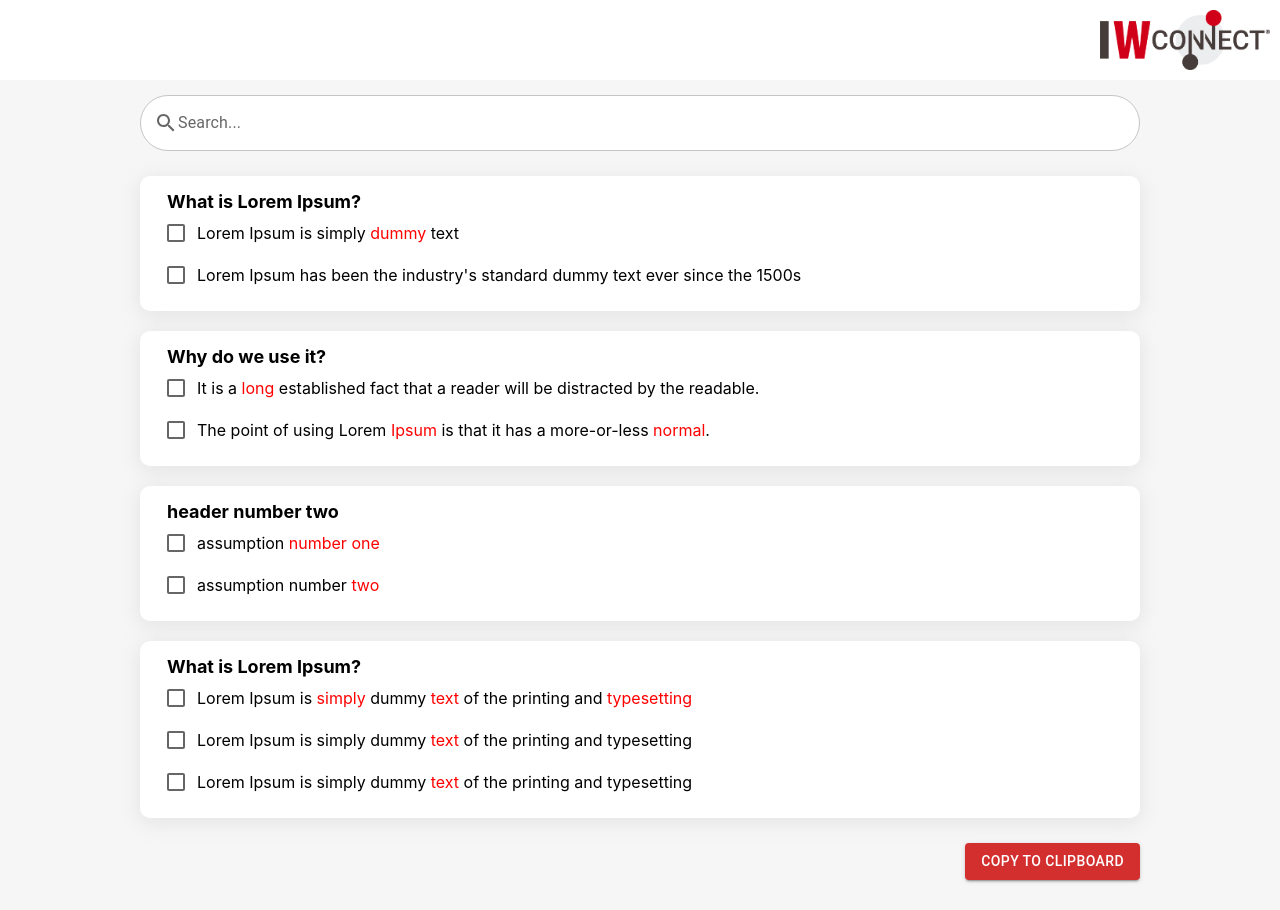
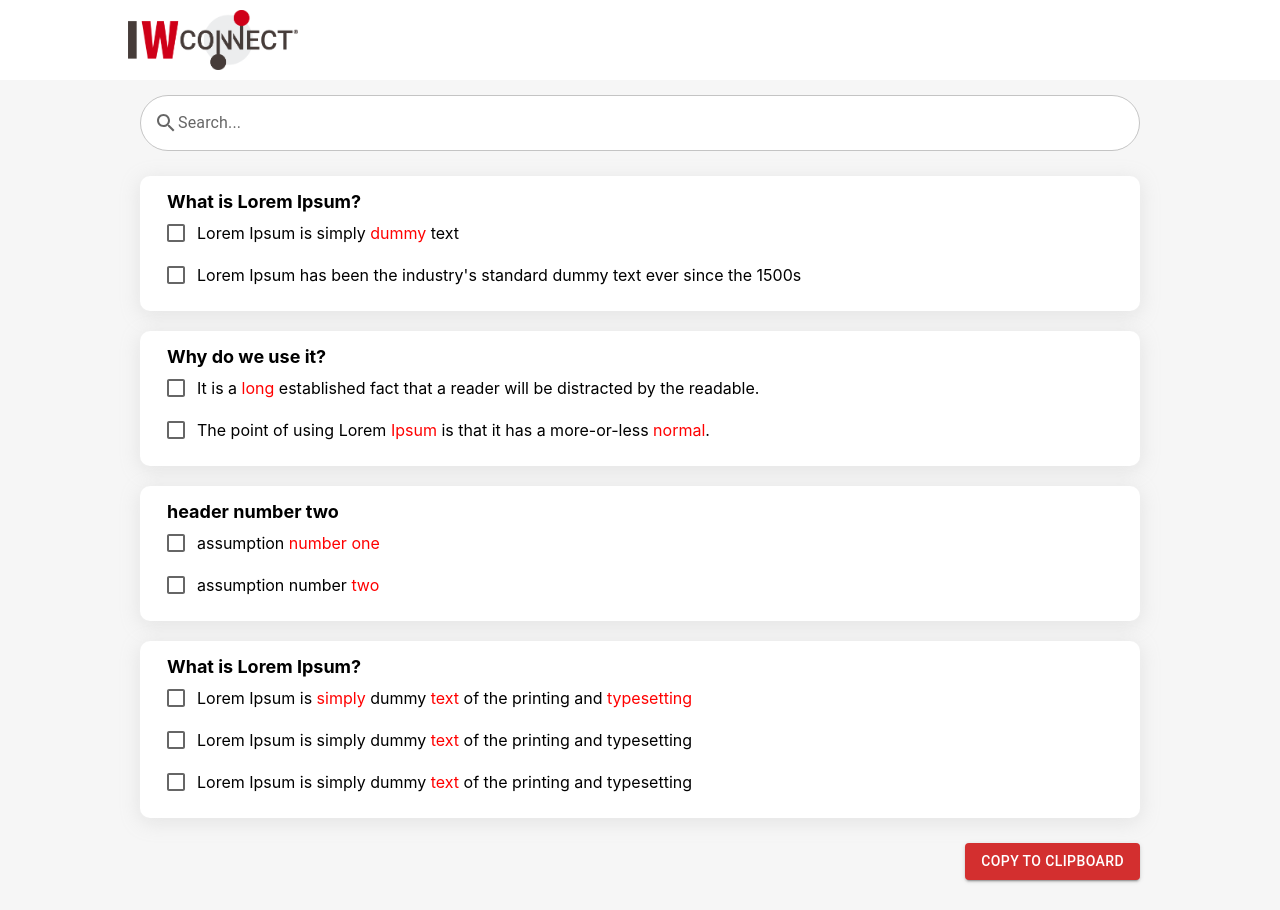
Before and after one commit to NatalijaKostovska/Assumptions, a React (Create React App) app: page / in a window 1280 px wide. Built offline with nearby package versions, Linux system fonts and the light colour scheme.

Commit message:
fix build

```diff
--- a/src/components/Header.js
+++ b/src/components/Header.js
@@ -5,7 +5,6 @@ function Header() {
 
     return (
         <div className="header">
-            Assumptions
             <img src={iwconnectLogo} alt="iw-logo" className="iw-logo" />
         </div>
     )
--- a/src/index.css
+++ b/src/index.css
@@ -85,7 +85,8 @@ body,
   color: white;
   font-size: 30px;
   display: flex;
-  justify-content: space-between;
+  margin: 0 auto;
+  width: 80%;
 }
 
 .iw-logo {
@@ -135,7 +136,7 @@ body,
 .save-button {
   width: 100%;
   display: flex;
-  justify-content: end;
+  justify-content: flex-end;
 }
 
 .dialog {
```
